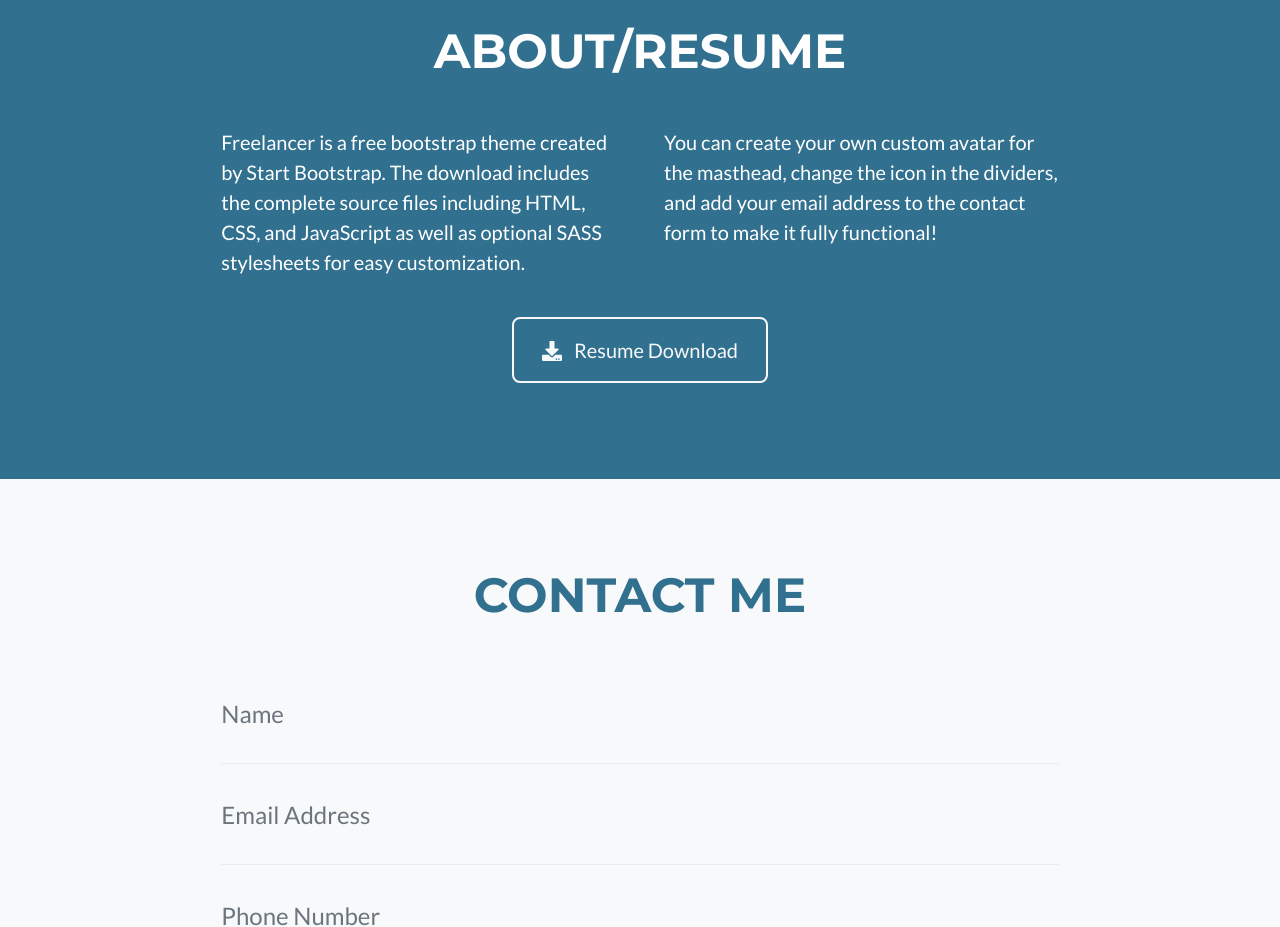
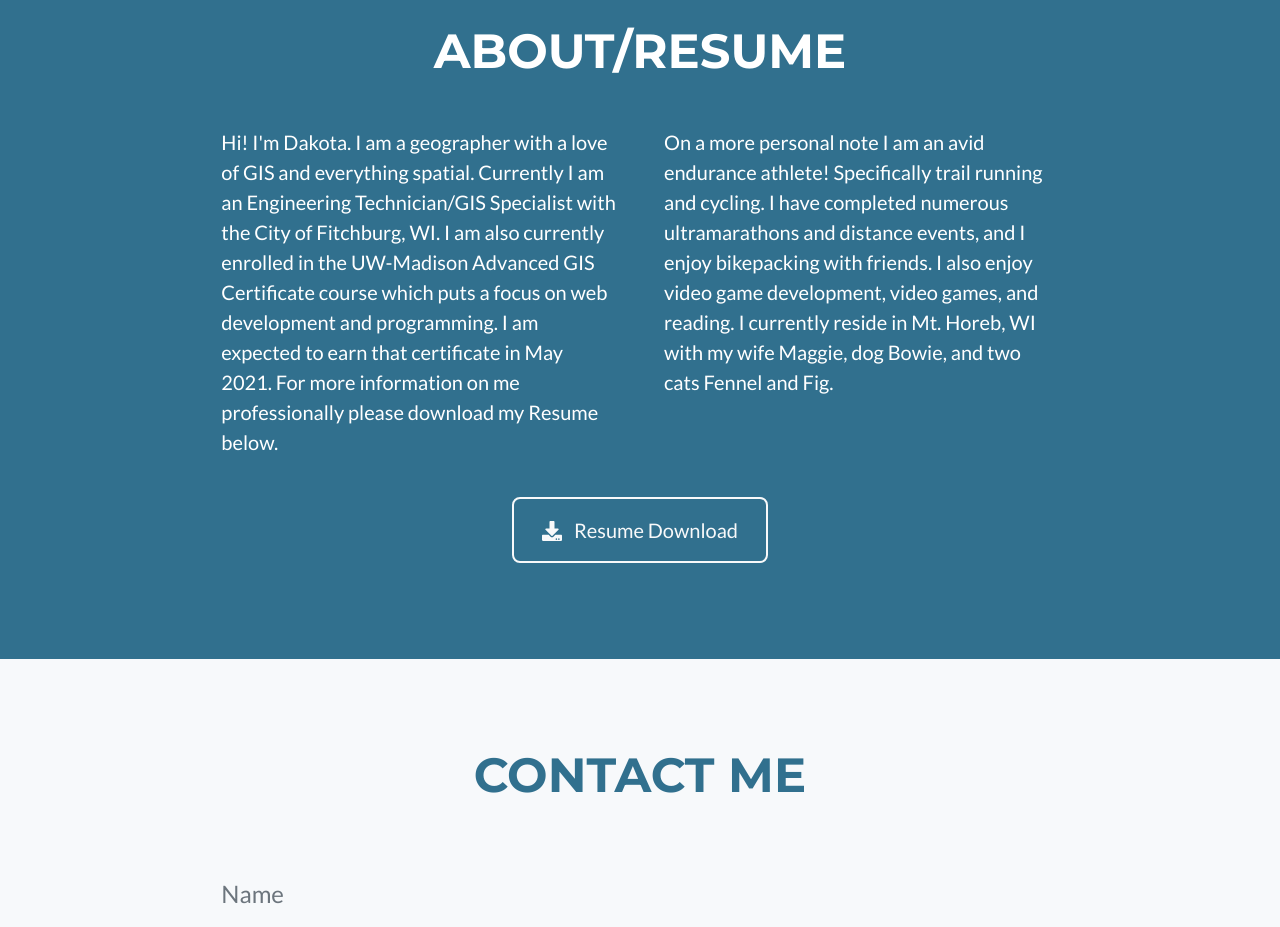
Before and after one commit to dakotadorn12/dakotadorn12.github.io, a plain HTML site: page index.html in a window 1280 px wide. Shown: the part 1840-2767 px from the top of the page. Drawn offline with nearby package versions, Linux system fonts and the light colour scheme; files whose address does not match are found by name.

Commit message:
debug tags

```diff
--- a/index.html
+++ b/index.html
@@ -81,6 +81,8 @@
                             <img class="img-fluid" src="assets/img/Pac-Man.png" alt="Pac-Man Vector Tileset" />
                         </div>
                     </div>
+                </div>
+            </div>
         </section>
         <!-- About Section-->
         <section class="page-section bg-primary text-white mb-0" id="about">
@@ -91,8 +93,8 @@
                 </div>
                 <!-- About Section Content-->
                 <div class="row">
-                    <div class="col-lg-4 ml-auto"><p class="lead">Freelancer is a free bootstrap theme created by Start Bootstrap. The download includes the complete source files including HTML, CSS, and JavaScript as well as optional SASS stylesheets for easy customization.</p></div>
-                    <div class="col-lg-4 mr-auto"><p class="lead">You can create your own custom avatar for the masthead, change the icon in the dividers, and add your email address to the contact form to make it fully functional!</p></div>
+                    <div class="col-lg-4 ml-auto"><p class="lead">Hi! I'm Dakota. I am a geographer with a love of GIS and everything spatial. Currently I am an Engineering Technician/GIS Specialist with the City of Fitchburg, WI. I am also currently enrolled in the UW-Madison Advanced GIS Certificate course which puts a focus on web development and programming. I am expected to earn that certificate in May 2021. For more information on me professionally please download my Resume below.</p></div>
+                    <div class="col-lg-4 mr-auto"><p class="lead">On a more personal note I am an avid endurance athlete! Specifically trail running and cycling. I have completed numerous ultramarathons and distance events, and I enjoy bikepacking with friends. I also enjoy video game development, video games, and reading. I currently reside in Mt. Horeb, WI with my wife Maggie, dog Bowie, and two cats Fennel and Fig.</p></div>
                 </div>
                 <!-- About Section Button-->
                 <div class="text-center mt-4">
@@ -101,7 +103,6 @@
                         Resume Download
                     </a>
                 </div>
-            </div>
         </section>
         <!-- Contact Section-->
         <section class="page-section" id="contact">
@@ -149,7 +150,6 @@
                         </form>
                     </div>
                 </div>
-            </div>
         </section>
         <!-- Footer-->
         <footer class="footer text-center">
@@ -218,8 +218,6 @@
                     </div>
                 </div>
             </div>
-        </div>
-        <!-- Portfolio Modal 2-->
         <div class="portfolio-modal modal fade" id="portfolioModal2" tabindex="-1" role="dialog" aria-labelledby="portfolioModal2Label" aria-hidden="true">
             <div class="modal-dialog modal-xl" role="document">
                 <div class="modal-content">
@@ -248,8 +246,6 @@
                     </div>
                 </div>
             </div>
-        </div>
-        <!-- Portfolio Modal 3-->
         <div class="portfolio-modal modal fade" id="portfolioModal3" tabindex="-1" role="dialog" aria-labelledby="portfolioModal3Label" aria-hidden="true">
             <div class="modal-dialog modal-xl" role="document">
                 <div class="modal-content">
@@ -278,8 +274,6 @@
                     </div>
                 </div>
             </div>
-        </div>
-        <!-- Bootstrap core JS-->
         <script src="https://cdnjs.cloudflare.com/ajax/libs/jquery/3.5.1/jquery.min.js"></script>
         <script src="https://cdn.jsdelivr.net/npm/bootstrap@4.5.3/dist/js/bootstrap.bundle.min.js"></script>
         <!-- Third party plugin JS-->
```
